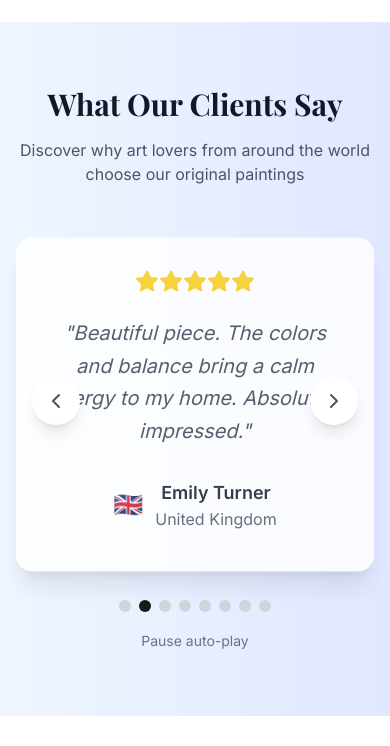
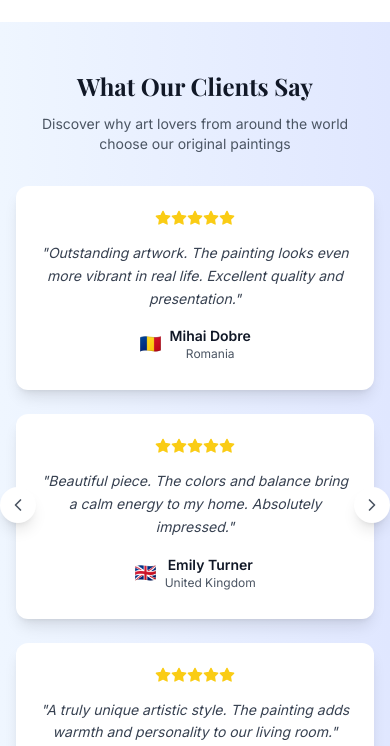
Before and after one commit to ionelgonta/victoriaocara.com, a Next.js app: page /galerie in a window 390 px wide. Shown: the part 822-1568 px from the top of the page. Built offline with nearby package versions, Linux system fonts and the light colour scheme; no server answers; the database is empty; a web font is replaced by a local one.

Commit message:
Update testimonials to show 3 per page with responsive layout and remove white space

```diff
--- a/components/Footer.tsx
+++ b/components/Footer.tsx
@@ -7,7 +7,7 @@ import { useLanguage } from '@/context/LanguageContext';
 export default function Footer() {
   const { t } = useLanguage();
   return (
-    <footer className="bg-primary text-white mt-20">
+    <footer className="bg-primary text-white">
       <div className="container mx-auto px-4 py-12">
         <div className="grid grid-cols-1 md:grid-cols-3 gap-8">
           <div>
--- a/components/Testimonials.tsx
+++ b/components/Testimonials.tsx
@@ -110,32 +110,35 @@ const testimonials: Testimonial[] = [
 
 export default function Testimonials() {
   const { t, language } = useLanguage();
-  const [currentIndex, setCurrentIndex] = useState(0);
+  const [currentPage, setCurrentPage] = useState(0);
   const [isAutoPlaying, setIsAutoPlaying] = useState(true);
+
+  const testimonialsPerPage = 3;
+  const totalPages = Math.ceil(testimonials.length / testimonialsPerPage);
 
   // Auto-play testimonials
   useEffect(() => {
     if (!isAutoPlaying) return;
 
     const interval = setInterval(() => {
-      setCurrentIndex((prev) => (prev + 1) % testimonials.length);
-    }, 5000);
+      setCurrentPage((prev) => (prev + 1) % totalPages);
+    }, 6000);
 
     return () => clearInterval(interval);
-  }, [isAutoPlaying]);
+  }, [isAutoPlaying, totalPages]);
 
-  const nextTestimonial = () => {
-    setCurrentIndex((prev) => (prev + 1) % testimonials.length);
+  const nextPage = () => {
+    setCurrentPage((prev) => (prev + 1) % totalPages);
     setIsAutoPlaying(false);
   };
 
-  const prevTestimonial = () => {
-    setCurrentIndex((prev) => (prev - 1 + testimonials.length) % testimonials.length);
+  const prevPage = () => {
+    setCurrentPage((prev) => (prev - 1 + totalPages) % totalPages);
     setIsAutoPlaying(false);
   };
 
-  const goToTestimonial = (index: number) => {
-    setCurrentIndex(index);
+  const goToPage = (page: number) => {
+    setCurrentPage(page);
     setIsAutoPlaying(false);
   };
 
@@ -149,99 +152,115 @@ export default function Testimonials() {
     return flags[countryCode] || '🌍';
   };
 
-  const currentTestimonial = testimonials[currentIndex];
+  const getCurrentTestimonials = () => {
+    const startIndex = currentPage * testimonialsPerPage;
+    return testimonials.slice(startIndex, startIndex + testimonialsPerPage);
+  };
 
   return (
-    <section className="bg-gradient-to-r from-blue-50 to-indigo-100 py-16">
+    <section className="bg-gradient-to-r from-blue-50 to-indigo-100 py-12">
       <div className="container mx-auto px-4">
-        <div className="text-center mb-12">
-          <h2 className="text-3xl font-serif font-bold text-gray-900 mb-4">
+        <div className="text-center mb-8">
+          <h2 className="text-2xl md:text-3xl font-serif font-bold text-gray-900 mb-3">
             {t('testimonials.title')}
           </h2>
-          <p className="text-gray-600 max-w-2xl mx-auto">
+          <p className="text-gray-600 max-w-2xl mx-auto text-sm md:text-base">
             {t('testimonials.subtitle')}
           </p>
         </div>
 
-        <div className="max-w-4xl mx-auto">
+        <div className="max-w-6xl mx-auto">
           <div className="relative">
             <AnimatePresence mode="wait">
               <motion.div
-                key={currentIndex}
-                initial={{ opacity: 0, y: 20 }}
-                animate={{ opacity: 1, y: 0 }}
-                exit={{ opacity: 0, y: -20 }}
-                transition={{ duration: 0.5 }}
-                className="bg-white rounded-2xl shadow-xl p-8 md:p-12"
+                key={currentPage}
+                initial={{ opacity: 0, x: 50 }}
+                animate={{ opacity: 1, x: 0 }}
+                exit={{ opacity: 0, x: -50 }}
+                transition={{ duration: 0.4 }}
+                className="grid grid-cols-1 md:grid-cols-3 gap-6"
+              >
+                {getCurrentTestimonials().map((testimonial, index) => (
+                  <div
+                    key={testimonial.id}
+                    className="bg-white rounded-xl shadow-lg p-6 h-full flex flex-col"
                   >
                     {/* Stars */}
-                <div className="flex justify-center mb-6">
-                  {[...Array(currentTestimonial.rating)].map((_, i) => (
-                    <FiStar key={i} className="w-6 h-6 text-yellow-400 fill-current" />
+                    <div className="flex justify-center mb-4">
+                      {[...Array(testimonial.rating)].map((_, i) => (
+                        <FiStar key={i} className="w-4 h-4 text-yellow-400 fill-current" />
                       ))}
                     </div>
 
                     {/* Testimonial Text */}
-                <blockquote className="text-xl md:text-2xl text-gray-700 text-center mb-8 leading-relaxed italic">
-                  "{currentTestimonial.text[language]}"
+                    <blockquote className="text-sm md:text-base text-gray-700 text-center mb-4 leading-relaxed italic flex-grow">
+                      "{testimonial.text[language]}"
                     </blockquote>
 
                     {/* Author */}
                     <div className="text-center">
-                  <div className="flex items-center justify-center gap-3 mb-2">
-                    <span className="text-2xl">{getFlagEmoji(currentTestimonial.countryCode)}</span>
+                      <div className="flex items-center justify-center gap-2 mb-1">
+                        <span className="text-lg">{getFlagEmoji(testimonial.countryCode)}</span>
                         <div>
-                      <p className="font-semibold text-lg text-gray-900">
-                        {currentTestimonial.name}
+                          <p className="font-semibold text-sm text-gray-900">
+                            {testimonial.name}
                           </p>
-                      <p className="text-gray-600">
-                        {currentTestimonial.country}
+                          <p className="text-xs text-gray-600">
+                            {testimonial.country}
                           </p>
                         </div>
                       </div>
                     </div>
+                  </div>
+                ))}
               </motion.div>
             </AnimatePresence>
 
             {/* Navigation Arrows */}
+            {totalPages > 1 && (
+              <>
                 <button
-              onClick={prevTestimonial}
-              className="absolute left-4 top-1/2 -translate-y-1/2 bg-white rounded-full p-3 shadow-lg hover:shadow-xl transition-shadow text-gray-600 hover:text-primary"
-              aria-label="Previous testimonial"
+                  onClick={prevPage}
+                  className="absolute left-0 top-1/2 -translate-y-1/2 -translate-x-4 bg-white rounded-full p-2 shadow-lg hover:shadow-xl transition-shadow text-gray-600 hover:text-primary z-10"
+                  aria-label="Previous testimonials"
                 >
-              <FiChevronLeft className="w-6 h-6" />
+                  <FiChevronLeft className="w-5 h-5" />
                 </button>
 
                 <button
-              onClick={nextTestimonial}
-              className="absolute right-4 top-1/2 -translate-y-1/2 bg-white rounded-full p-3 shadow-lg hover:shadow-xl transition-shadow text-gray-600 hover:text-primary"
-              aria-label="Next testimonial"
+                  onClick={nextPage}
+                  className="absolute right-0 top-1/2 -translate-y-1/2 translate-x-4 bg-white rounded-full p-2 shadow-lg hover:shadow-xl transition-shadow text-gray-600 hover:text-primary z-10"
+                  aria-label="Next testimonials"
                 >
-              <FiChevronRight className="w-6 h-6" />
+                  <FiChevronRight className="w-5 h-5" />
                 </button>
+              </>
+            )}
           </div>
 
           {/* Dots Indicator */}
-          <div className="flex justify-center mt-8 gap-2">
-            {testimonials.map((_, index) => (
+          {totalPages > 1 && (
+            <div className="flex justify-center mt-6 gap-2">
+              {[...Array(totalPages)].map((_, index) => (
                 <button
                   key={index}
-                onClick={() => goToTestimonial(index)}
-                className={`w-3 h-3 rounded-full transition-colors ${
-                  index === currentIndex
+                  onClick={() => goToPage(index)}
+                  className={`w-2 h-2 rounded-full transition-colors ${
+                    index === currentPage
                       ? 'bg-primary'
                       : 'bg-gray-300 hover:bg-gray-400'
                   }`}
-                aria-label={`Go to testimonial ${index + 1}`}
+                  aria-label={`Go to page ${index + 1}`}
                 />
               ))}
             </div>
+          )}
 
           {/* Auto-play indicator */}
-          <div className="text-center mt-4">
+          <div className="text-center mt-3">
             <button
               onClick={() => setIsAutoPlaying(!isAutoPlaying)}
-              className="text-sm text-gray-500 hover:text-gray-700 transition-colors"
+              className="text-xs text-gray-500 hover:text-gray-700 transition-colors"
             >
               {isAutoPlaying ? t('testimonials.pauseAutoplay') : t('testimonials.resumeAutoplay')}
             </button>
```
Lines whose indentation alone changed are shown as unchanged.
